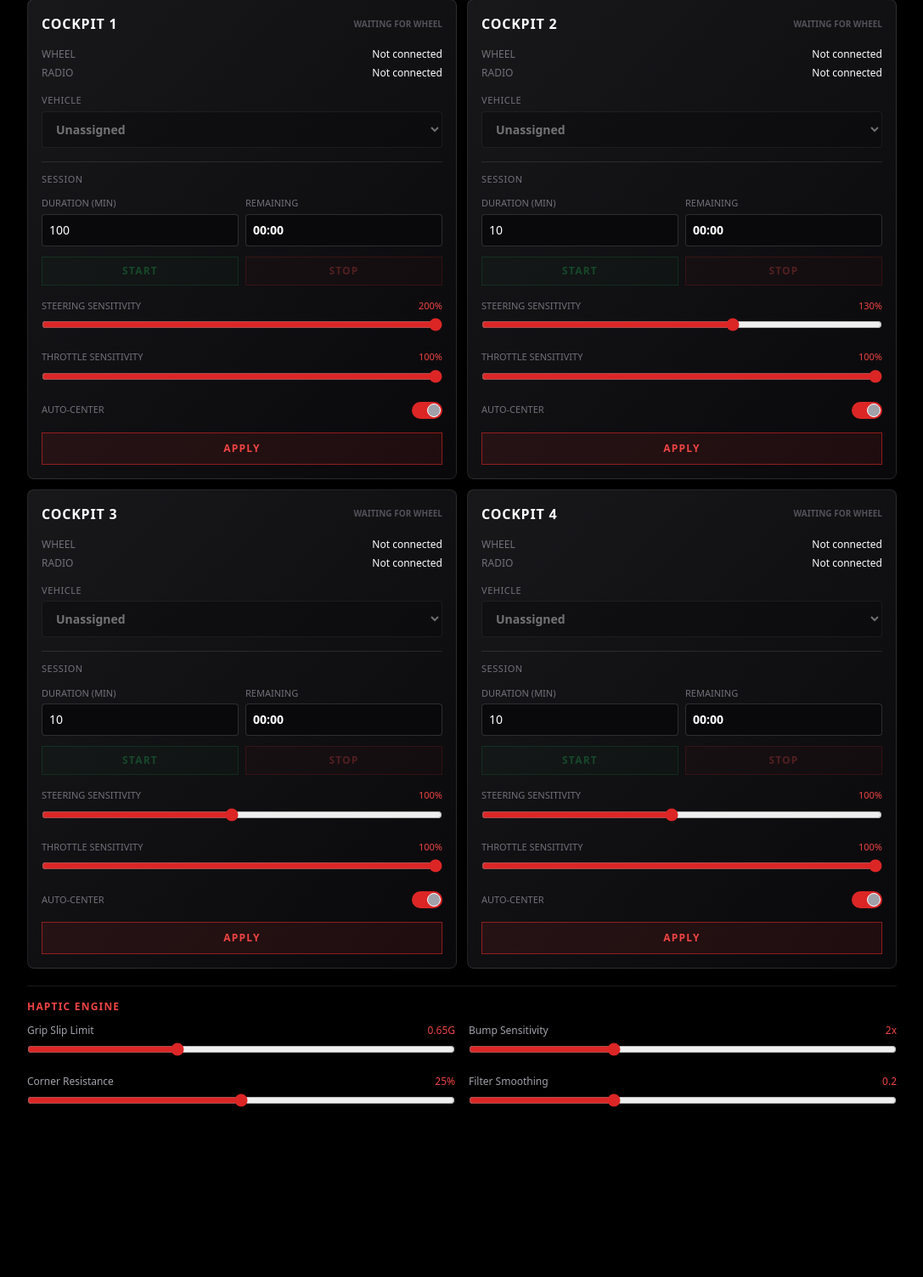
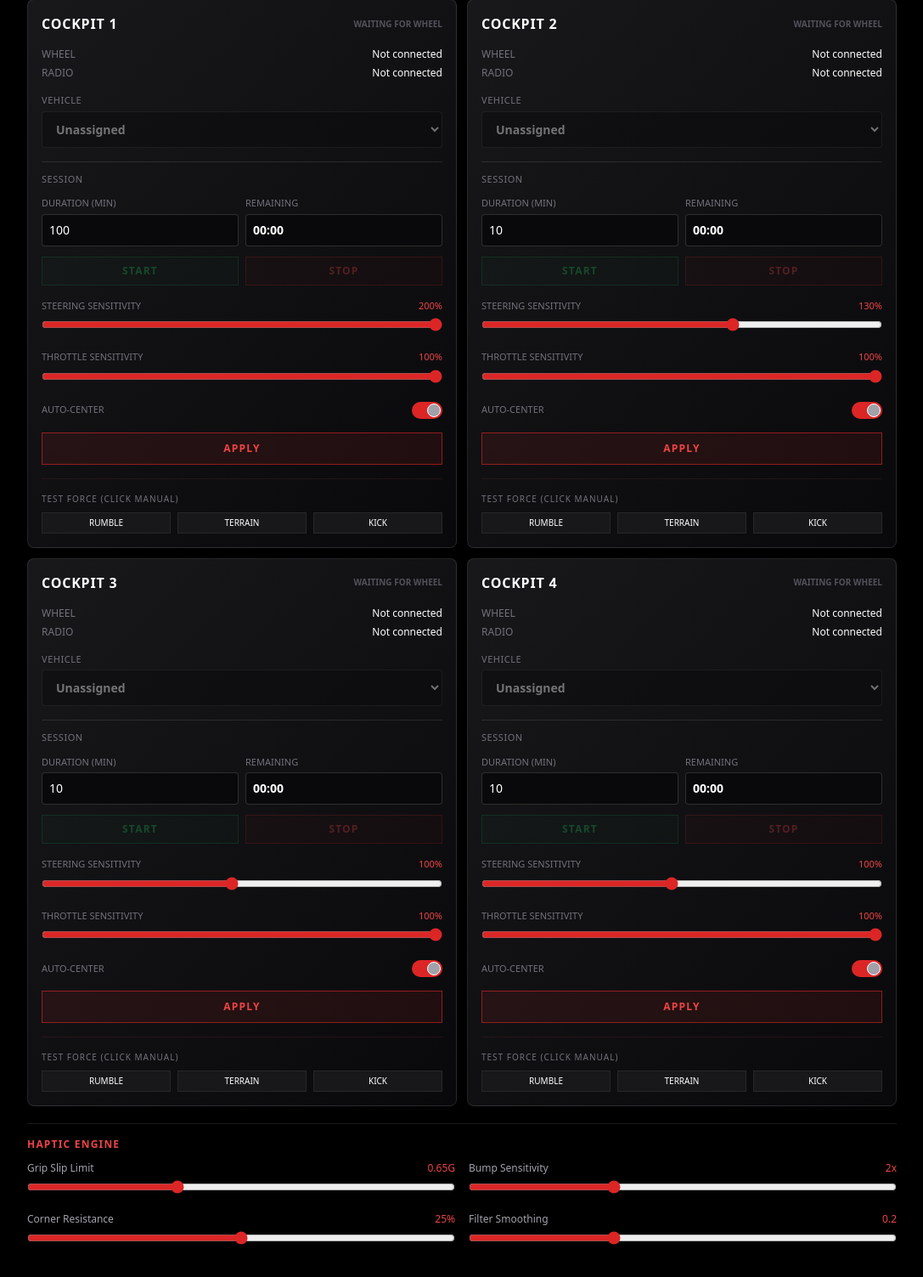
Before and after one commit to 99r0hit/dm-2, a Flask app: page / in a window 1280 px wide. Shown: the part 170-1673 px from the top of the page at 85% size, without its empty margins (96-1183 px from the left). Before the commit the page ends 1473 px from the top, so only its background shows below. Run offline with Flask 3, Linux system fonts and the light colour scheme; parts of the project's set-up code (start-up, migrations or seed data) failed here and were passed over.

Commit message:
feat(ffb): dynamic imu thresholds, memory fix, custom vibration engine

```diff
--- a/pi_backend/app.py
+++ b/pi_backend/app.py
@@ -503,36 +503,30 @@
         )
         return
 
+    effect_type = impact.get("effect_type", "kick")
     jerk = float(impact["jerk"])
-    print(jerk)
-    severity = jerk / 10000.0
-    strength = min(
-        FFB_MAX,
-        max(FFB_MIN, severity * FFB_MULTIPLIER)
+
+    print(
+        f"[FFB] EVENT: {effect_type.upper()} → Cockpit {matched_cockpit_id} | "
+        f"vehicle={matched_vehicle_name} | jerk={jerk:.1f}"
     )
 
-    print(
-        f"[FFB] IMPACT → Cockpit {matched_cockpit_id} | "
-        f"vehicle={matched_vehicle_name} | RX={receiver_id} | "
-        f"source={source_ip} | jerk={jerk:.1f} | "
-        f"strength={strength:.1f}%"
-    )
-
-    try:
-        ffb.set_hardware_autocenter(strength)
-    except Exception as exc:
-        print(
-            f"[FFB] Cockpit {matched_cockpit_id} kick error: {exc}"
-        )
-        return
-
-    timer = threading.Timer(
-        FFB_KICK_DURATION,
-        _release_cockpit_impact_ffb,
-        args=(matched_cockpit_id,)
-    )
-    timer.daemon = True
-    timer.start()
+    if effect_type == "kick":
+        severity = jerk / 10000.0
+        strength = min(FFB_MAX, max(FFB_MIN, severity * FFB_MULTIPLIER))
+        try:
+            ffb.set_hardware_autocenter(strength)
+        except Exception: pass
+        timer = threading.Timer(FFB_KICK_DURATION, _release_cockpit_impact_ffb, args=(matched_cockpit_id,))
+        timer.daemon = True
+        timer.start()
+    elif effect_type == "terrain":
+        if hasattr(ffb, 'play_terrain'):
+            ffb.play_terrain(500)
+    elif effect_type == "rumble":
+        if hasattr(ffb, 'play_rumble'):
+            ffb.play_rumble(500)
+
 
 
 telemetry_receiver = TelemetryReceiver(
@@ -607,7 +601,7 @@
 
 def set_autocenter_hardware(enabled: bool, cockpit_id=None):
     """Set hardware centering for one cockpit, or all active cockpit wheels."""
-    strength = 10 if enabled else 0
+    strength = 22 if enabled else 0
     print(f"Sagar")
 
     if cockpit_id is not None:
@@ -2490,6 +2484,34 @@
         return render_template("wifi_error.html", error=str(e), ssid=ssid)
 
 
+
+@app.route('/api/ffb_test', methods=['POST'])
+def ffb_test_api():
+    data = request.json or {}
+    cockpit_id = data.get('cockpit_id', 'cockpit1')
+    effect = data.get('effect', 'rumble')
+
+    cockpit = cockpit_manager.get_cockpit(cockpit_id)
+    if not cockpit or not getattr(cockpit, 'wheel', None):
+        return jsonify({'error': 'Cockpit or wheel not found'}), 400
+
+    ffb = get_ffb_device(cockpit_id)
+    if not ffb:
+        return jsonify({'error': 'FFB not initialized'}), 400
+
+    if effect == 'rumble':
+        if hasattr(ffb, 'play_rumble'):
+            ffb.play_rumble(1000)
+    elif effect == 'terrain':
+        if hasattr(ffb, 'play_terrain'):
+            ffb.play_terrain(1000)
+    elif effect == 'kick':
+        ffb.set_hardware_autocenter(100.0)
+        import threading
+        threading.Timer(0.25, _release_cockpit_impact_ffb, args=(cockpit_id,)).start()
+
+    return jsonify({'success': True, 'effect': effect})
+
 if __name__ == '__main__':
     initialize_cockpit_system()
 
--- a/pi_backend/telemetry_receiver.py
+++ b/pi_backend/telemetry_receiver.py
@@ -5,14 +5,16 @@
 import time
 
 
-UDP_IP = "10.42.0.1"
+UDP_IP = "0.0.0.0"
 UDP_PORT = 5005
 
 PACKET_FORMAT = "<B6sI6f"
 PACKET_SIZE = struct.calcsize(PACKET_FORMAT)
 PACKET_TELEMETRY = 4
 
-JERK_THRESHOLD = 10000.0
+JERK_THRESHOLD = 2500.0
+TERRAIN_THRESHOLD = 800.0
+RUMBLE_THRESHOLD = 200.0
 IMPACT_COOLDOWN = 0.25
 
 
@@ -208,9 +210,16 @@
                     print(f"[Telemetry] Callback error: {exc}")
 
             if (
-                jerk >= JERK_THRESHOLD
+                jerk >= RUMBLE_THRESHOLD
                 and now - self.last_impact_time >= IMPACT_COOLDOWN
             ):
+                if jerk >= JERK_THRESHOLD:
+                    event["effect_type"] = "kick"
+                elif jerk >= TERRAIN_THRESHOLD:
+                    event["effect_type"] = "terrain"
+                else:
+                    event["effect_type"] = "rumble"
+
                 self.last_impact_time = now
                 with self._lock:
                     self.impact_count += 1
--- a/pi_backend/templates/index.html
+++ b/pi_backend/templates/index.html
@@ -4,7 +4,33 @@
     <meta charset="UTF-8">
     <meta name="viewport" content="width=device-width, initial-scale=1.0">
     <title>DriveMatrix</title>
-    <script src="/static/js/tailwind.js"></script>
+    <script src="/static/js/tailwind.js">
+async function testFFB(cockpitId, effect) {
+    try {
+        await fetch('/api/ffb_test', {
+            method: 'POST',
+            headers: {'Content-Type': 'application/json'},
+            body: JSON.stringify({cockpit_id: cockpitId, effect: effect})
+        });
+    } catch(err) {
+        console.error(err);
+    }
+}
+
+
+async function testFFB(cockpitId, effect) {
+    try {
+        await fetch('/api/ffb_test', {
+            method: 'POST',
+            headers: {'Content-Type': 'application/json'},
+            body: JSON.stringify({cockpit_id: cockpitId, effect: effect})
+        });
+    } catch(err) {
+        console.error(err);
+    }
+}
+
+</script>
     <style>
         .metallic-finish { background: linear-gradient(135deg, #18181b 0%, #09090b 100%); }
     </style>
@@ -361,6 +387,21 @@
                                hover:bg-red-600 hover:text-white transition">
                     Apply
                 </button>
+                <div class="mt-4 pt-4 border-t border-red-500/10">
+                    <h4 class="text-[10px] uppercase tracking-widest text-zinc-500 mb-2">Test Force (Click Manual)</h4>
+                    <div class="flex space-x-2">
+                        <button onclick="testFFB(${cockpit.cockpit_id}, 'rumble')" class="flex-1 bg-zinc-900 border border-zinc-800 hover:border-red-500 text-white text-[10px] uppercase py-1 px-2 transition-colors">
+                            Rumble
+                        </button>
+                        <button onclick="testFFB(${cockpit.cockpit_id}, 'terrain')" class="flex-1 bg-zinc-900 border border-zinc-800 hover:border-red-500 text-white text-[10px] uppercase py-1 px-2 transition-colors">
+                            Terrain
+                        </button>
+                        <button onclick="testFFB(${cockpit.cockpit_id}, 'kick')" class="flex-1 bg-zinc-900 border border-zinc-800 hover:border-red-500 text-white text-[10px] uppercase py-1 px-2 transition-colors">
+                            Kick
+                        </button>
+                    </div>
+                </div>
+
 
             </div>
         `;
@@ -738,6 +779,32 @@
 
 updateStatus();
 loadCockpits();
+
+async function testFFB(cockpitId, effect) {
+    try {
+        await fetch('/api/ffb_test', {
+            method: 'POST',
+            headers: {'Content-Type': 'application/json'},
+            body: JSON.stringify({cockpit_id: cockpitId, effect: effect})
+        });
+    } catch(err) {
+        console.error(err);
+    }
+}
+
+
+async function testFFB(cockpitId, effect) {
+    try {
+        await fetch('/api/ffb_test', {
+            method: 'POST',
+            headers: {'Content-Type': 'application/json'},
+            body: JSON.stringify({cockpit_id: cockpitId, effect: effect})
+        });
+    } catch(err) {
+        console.error(err);
+    }
+}
+
 </script>
 
 </body>
```
Also changed, not shown: pi_backend/g29_ffb.py (+30 -5 lines).
